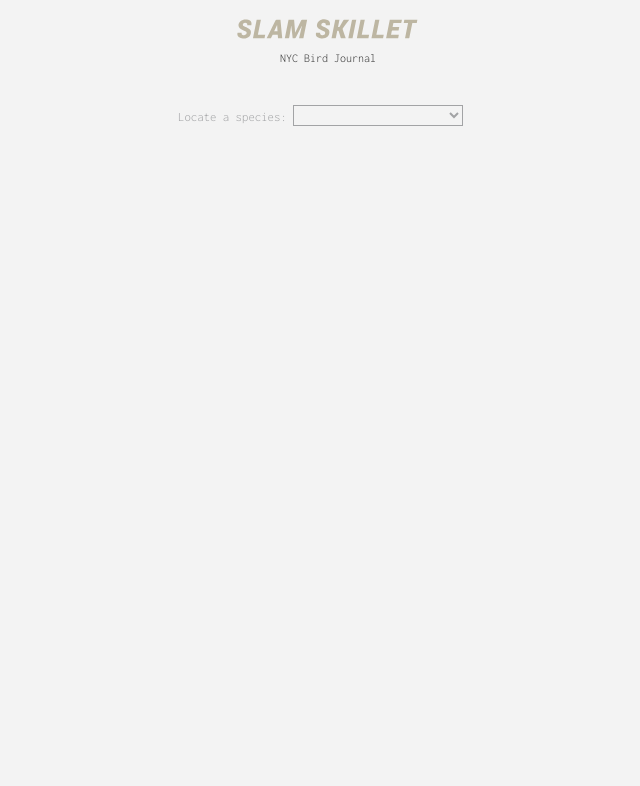
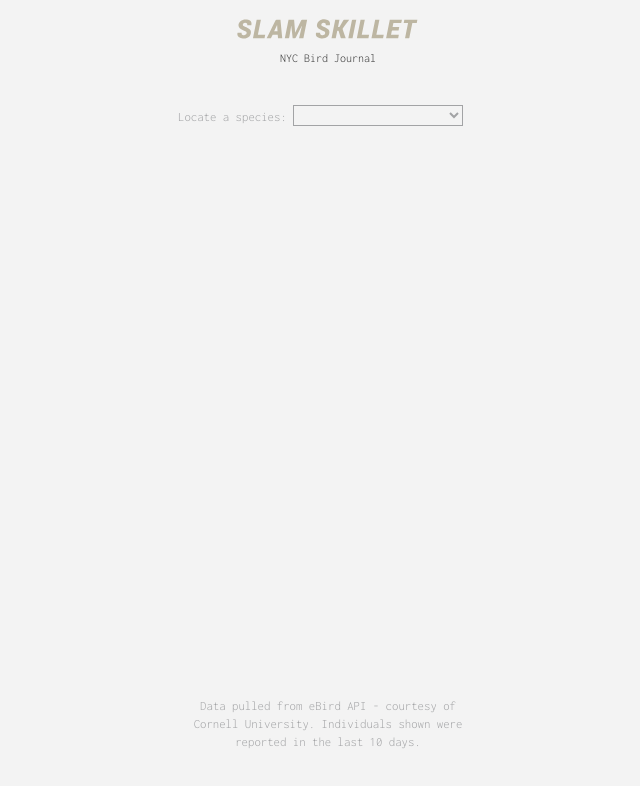
Before and after one commit to SlamSkillet/nycbirdjournal, a website: page client/views/species.html in a window 1280 px wide. Shown: the whole page, without its empty margins (312-952 px from the left). Drawn offline with nearby package versions, Linux system fonts and the light colour scheme; some packages are replaced by stand-ins of ours.

Commit message:
add species memo

```diff
--- a/client/css/main.css
+++ b/client/css/main.css
@@ -207,7 +207,7 @@ button:focus {
 	margin-right: auto;
 }
 
-/* Google Maps */
+/* Species */
 
 #map {
     height: 300px;
@@ -215,5 +215,23 @@ button:focus {
     position: absolute;
     /* left: calc(50% - 250px); */
     left: 0;
-    top: calc(50% - 110px);
+    top: calc(50% - 135px);
 }
+
+.speciesmemocontainer {
+	position: absolute;
+	bottom: 50px;
+	text-align: center;
+	width: 300px;
+	left: calc(50% - (0.5 * 300px));
+}
+
+.speciesmemo {
+	position: relative;
+	top: 0px;
+	left: 0px;
+	font-weight: 300;
+	font-size: 0.8em;
+	color: #a2a3a5;
+
+}
--- a/client/views/species.html
+++ b/client/views/species.html
@@ -55,6 +55,10 @@
 
       <div id="map"></div>
 
+      <div class="speciesmemocontainer">
+        <span class="speciesmemo">Data pulled from eBird API - courtesy of Cornell University. Individuals shown were reported in the last 10 days.</span>
+      </div>
+
       <script type="text/javascript" src="https://ajax.googleapis.com/ajax/libs/angularjs/1.2.16/angular.js"></script>
       <script type="text/javascript" src="https://ajax.googleapis.com/ajax/libs/angularjs/1.2.16/angular-resource.js"></script>
       <script src="https://maps.googleapis.com/maps/api/js?key=AIzaSyA_Vc2n0sziKSwPzENKRFjkt7Ho24wbH7A"></script>
```
